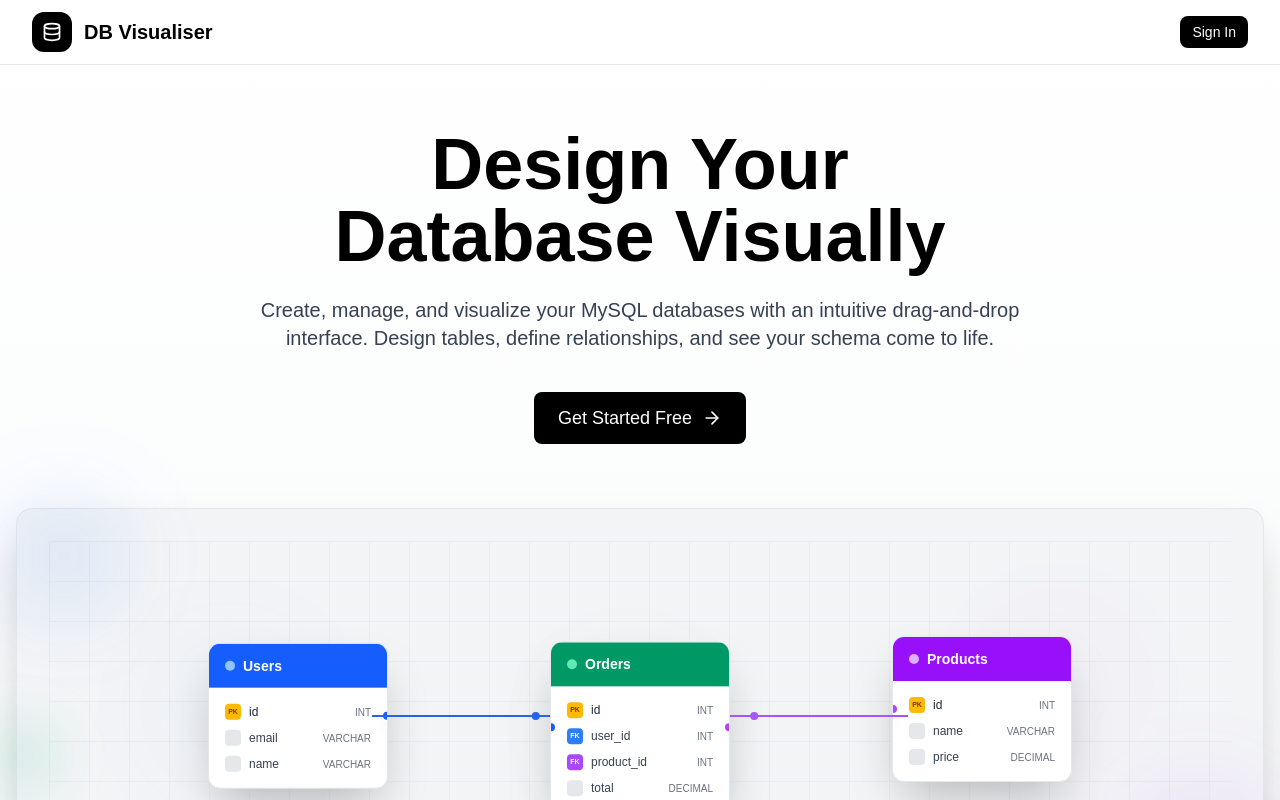
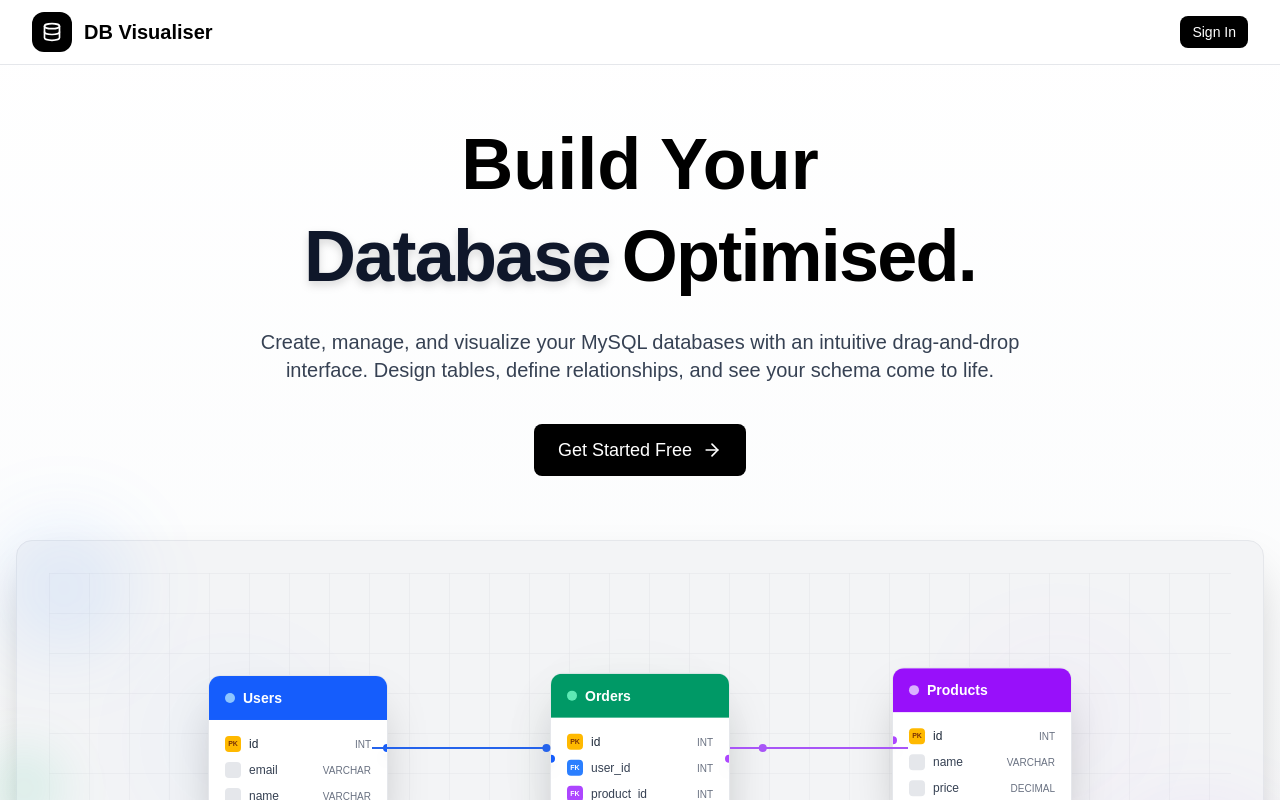
Before and after one commit to ShubhamDindorkar/database-visualiser1, a Next.js app in the folder db-viz/: page / in a window 1280 px wide. Shown: the top 800 px of the page. Built offline with nearby package versions, Linux system fonts and the light colour scheme.

Commit message:
Add animated text flip component to landing page
Introduced the LayoutTextFlip component for animated word transitions in the landing page headline. Updated the main heading to use this component, enhancing visual engagement by cycling through descriptive words.

```diff
--- a/db-viz/src/app/page.tsx
+++ b/db-viz/src/app/page.tsx
@@ -5,6 +5,7 @@ import { motion, AnimatePresence } from 'framer-motion';
 import { useRouter } from 'next/navigation';
 import { Database, Table, GitBranch, Terminal, Sparkles, ArrowRight, Check, X } from 'lucide-react';
 import Button from '@/components/common/Button';
+import { LayoutTextFlip } from '@/components/ui/layout-text-flip';
 
 const features = [
   {
@@ -107,10 +108,18 @@ export default function LandingPage() {
               initial={{ y: 20, opacity: 0 }}
               animate={{ y: 0, opacity: 1 }}
               transition={{ duration: 0.5, delay: 0.1 }}
-              className="text-5xl sm:text-6xl lg:text-7xl font-bold text-black mb-6"
+              className="mb-6 text-center"
             >
-              Design Your<br />
-              Database Visually
+              <div className="text-5xl sm:text-6xl lg:text-7xl font-bold text-black mb-2">
+                Build Your
+              </div>
+              <div className="flex flex-wrap items-center justify-center gap-3">
+                <LayoutTextFlip
+                  text="Database"
+                  words={["Visually", "Structured", "Optimised"]}
+                  duration={2500}
+                />
+              </div>
             </motion.h1>
 
             <motion.p
--- /dev/null
+++ b/db-viz/src/components/ui/layout-text-flip.tsx
@@ -0,0 +1,57 @@
+"use client";
+import React, { useState, useEffect } from "react";
+import { motion, AnimatePresence } from "framer-motion";
+
+export const LayoutTextFlip = ({
+  text = "Build Amazing",
+  words = ["Landing Pages", "Component Blocks", "Page Sections", "3D Shaders"],
+  duration = 3000,
+}: {
+  text: string;
+  words: string[];
+  duration?: number;
+}) => {
+  const [currentIndex, setCurrentIndex] = useState(0);
+
+  useEffect(() => {
+    const interval = setInterval(() => {
+      setCurrentIndex((prevIndex) => (prevIndex + 1) % words.length);
+    }, duration);
+
+    return () => clearInterval(interval);
+  }, [words.length, duration]);
+
+  return (
+    <>
+      <motion.span
+        layoutId="subtext"
+        className="text-5xl sm:text-6xl lg:text-7xl font-bold tracking-tight drop-shadow-lg"
+      >
+        {text}
+      </motion.span>
+
+      <motion.span
+        layout
+        className="relative w-fit overflow-visible text-5xl sm:text-6xl lg:text-7xl font-bold tracking-tight text-black inline-block py-3"
+      >
+        <AnimatePresence mode="popLayout">
+          <motion.span
+            key={currentIndex}
+            initial={{ y: -40, filter: "blur(10px)" }}
+            animate={{
+              y: 0,
+              filter: "blur(0px)",
+            }}
+            exit={{ y: 50, filter: "blur(10px)", opacity: 0 }}
+            transition={{
+              duration: 0.5,
+            }}
+            className="inline-block whitespace-nowrap"
+          >
+            {words[currentIndex]}.
+          </motion.span>
+        </AnimatePresence>
+      </motion.span>
+    </>
+  );
+};
```
